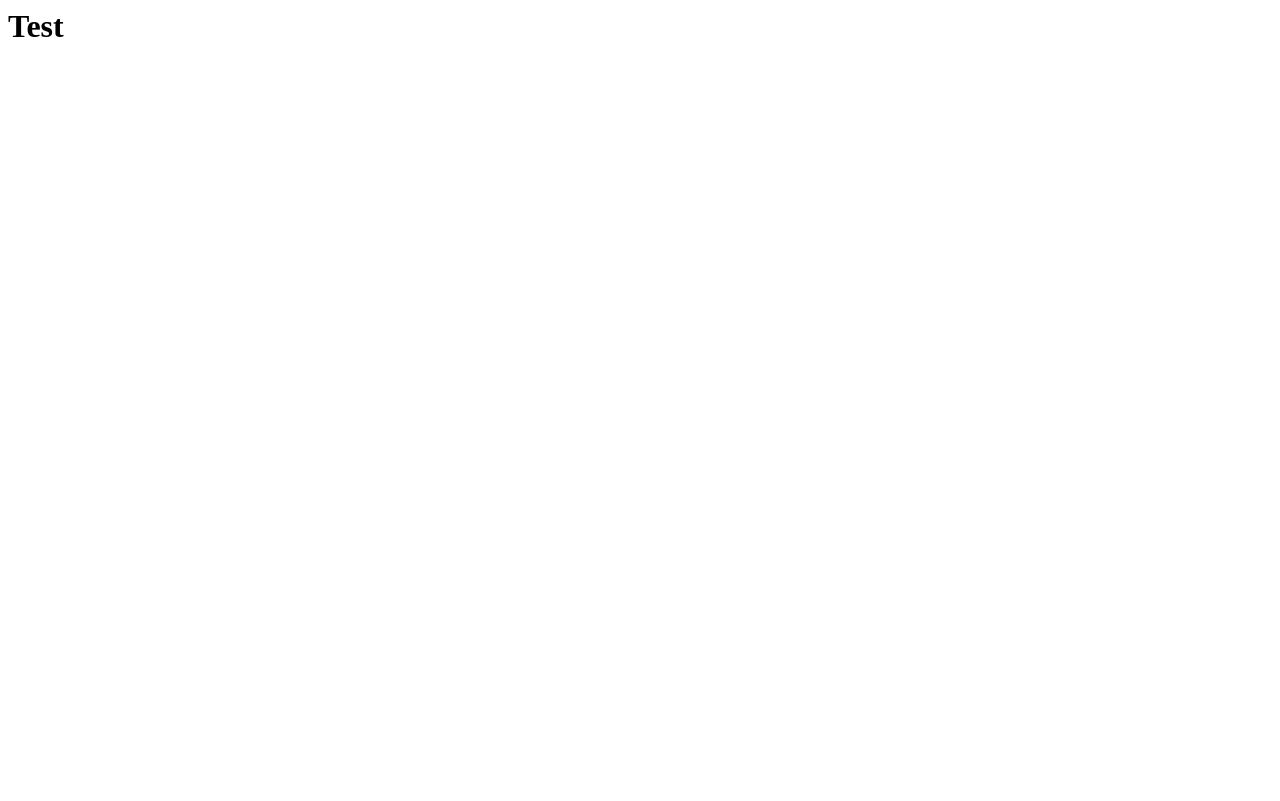
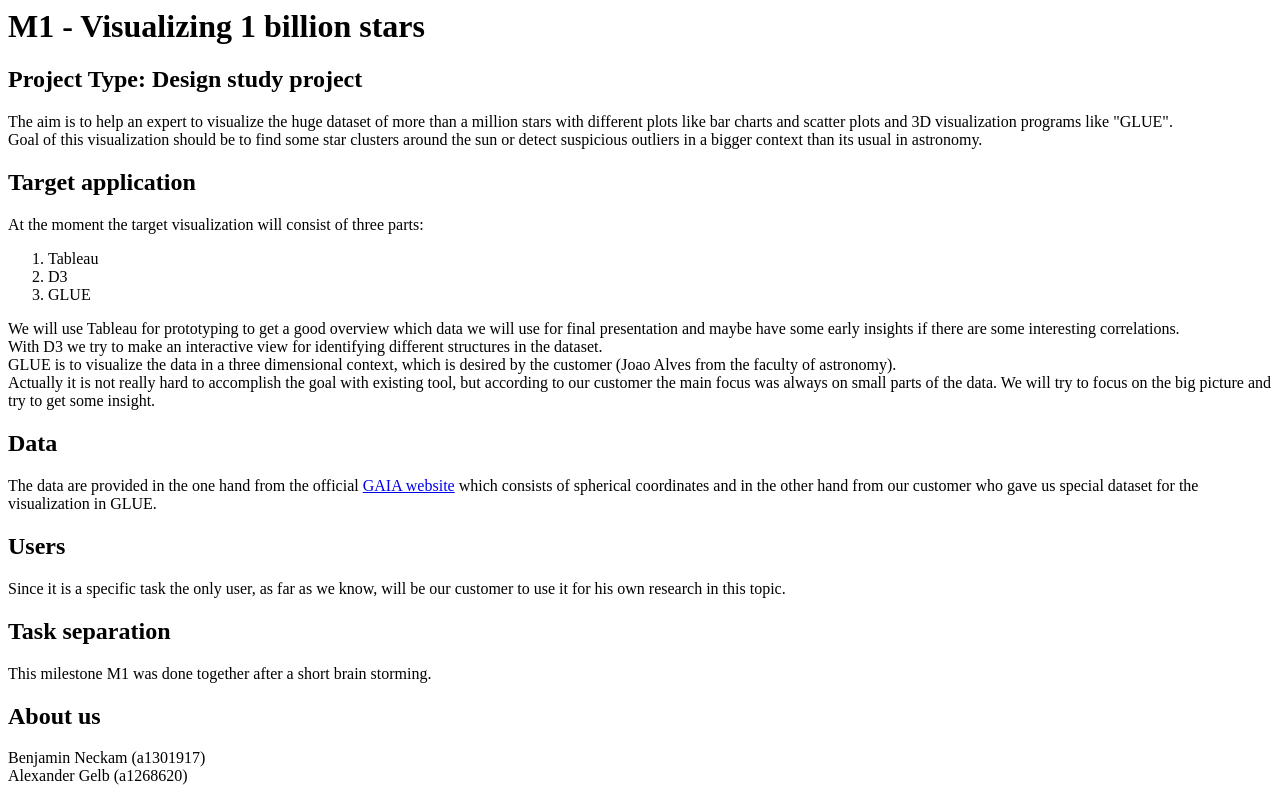
Before and after one commit to alexgelb/GAIA, a plain HTML site: page index.html in a window 1280 px wide. Drawn offline with Linux system fonts and the light colour scheme.

Commit message:
changed index.html

```diff
--- a/index.html
+++ b/index.html
@@ -1,8 +1,30 @@
 <html>
 	<head>
-		<title>GAIA Project</title>
+		<title>Visualization and Visual Data Analysis</title>
 	</head>
 	<body>
-		<h1>Test</h1>
+		<h1>M1 - Visualizing 1 billion stars</h1>
+		<h2>Project Type: Design study project</h2>
+		<p>The aim is to help  an expert to visualize  the huge dataset of  more than a million stars with different plots like bar charts and scatter plots and 3D visualization programs like "GLUE".<br>
+Goal of this visualization should be to find some star clusters around the sun or detect suspicious outliers in a bigger context than its usual in astronomy.</p>
+		<h2>Target application</h2>
+		<p>At the moment the target visualization will consist of three parts:
+			<ol>
+				<li>Tableau</li>
+				<li>D3</li>
+				<li>GLUE</li>
+			</ol>
+We will use Tableau for prototyping to get a good overview which data we will use for final presentation and maybe have some early insights if there are some interesting correlations.<br>
+With D3 we try to make an interactive view for identifying different structures in the dataset.<br>
+GLUE is to visualize the data in a three dimensional context, which is desired by the customer (Joao Alves from the faculty of astronomy).<br>
+Actually it is not really hard to accomplish the goal with existing tool, but according to our customer the main focus was always on small parts of the data. We will try to focus on the big picture and try to get some insight.</p>
+		<h2>Data</h2>
+			<p>The data are provided in the one hand from the official <a href="https://www.cosmos.esa.int/web/gaia/dr1">GAIA website</a> which consists of spherical coordinates and in the other hand from our customer who gave us special dataset for the visualization in GLUE.
+		<h2>Users</h2>
+Since it is a specific task the only user, as far as we know, will be our customer to use it for his own research in this topic.
+		<h2>Task separation</h2>
+		<p>This milestone M1 was done together after a short brain storming.</p>
+		<h2>About us</h2>
+		<p>Benjamin Neckam (a1301917)<br>Alexander Gelb (a1268620)</p>
 	</body>
 </html>
```
